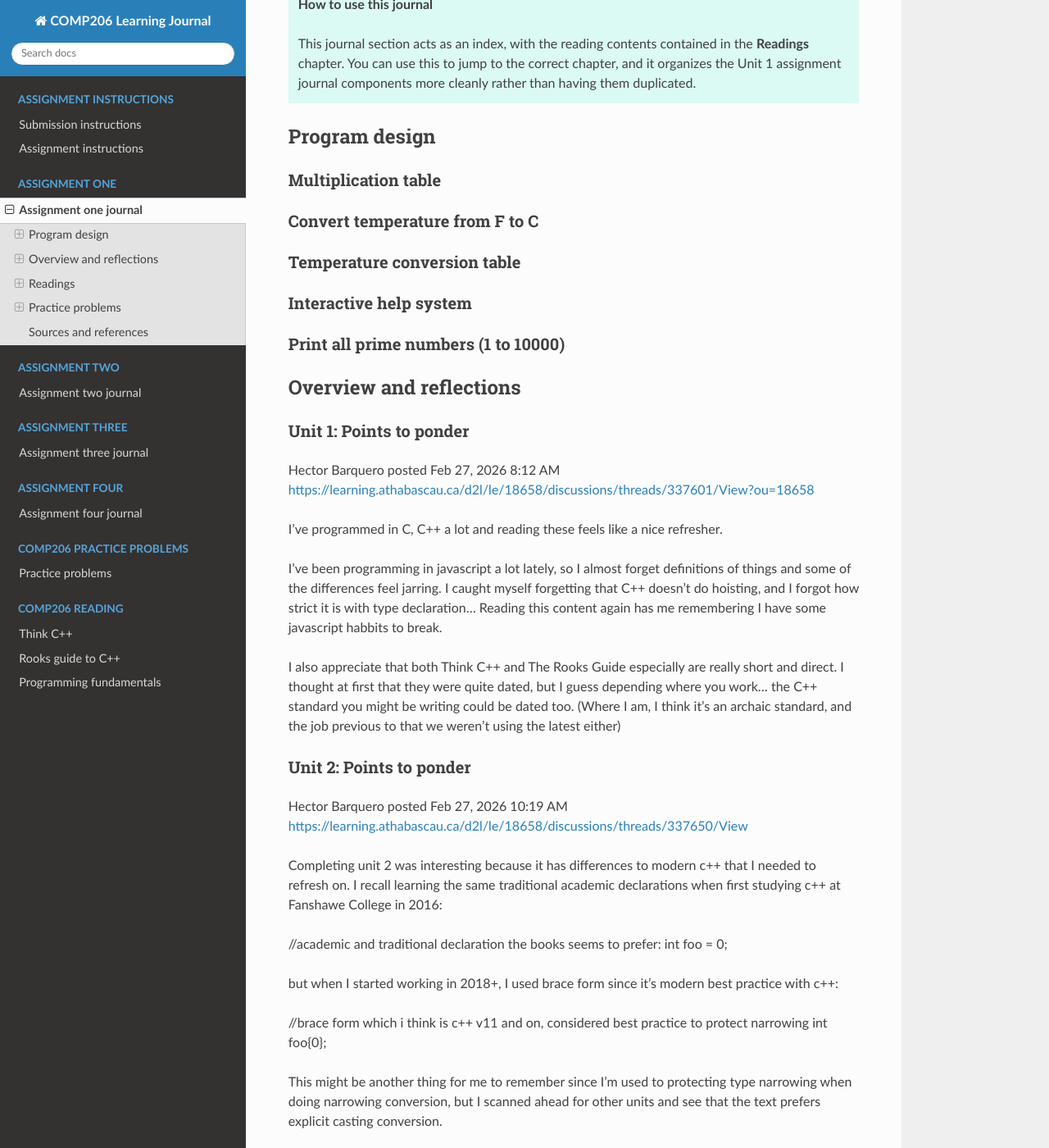
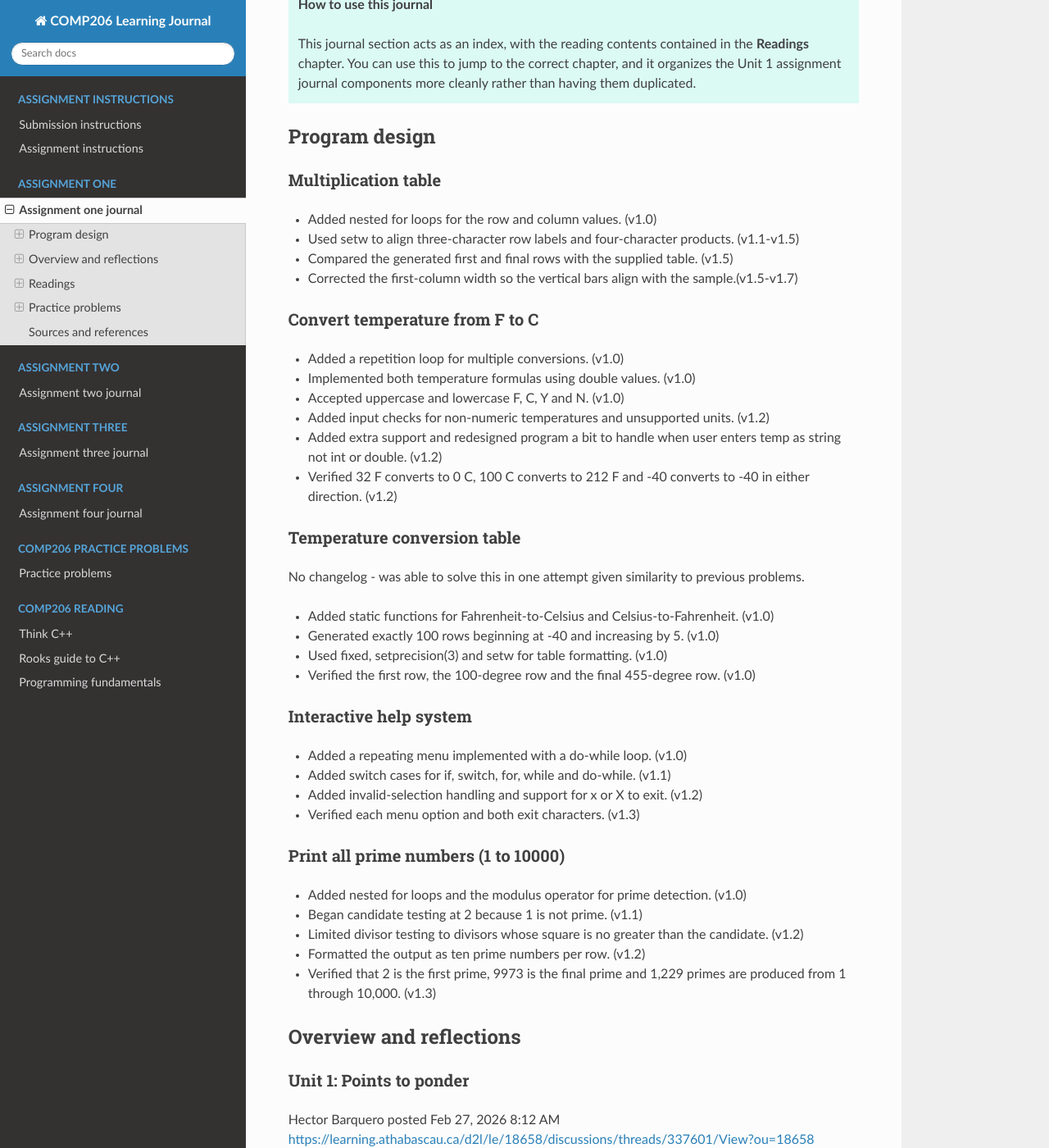
Before and after one commit to hectorbarquero/athabasca-university-docs, a Sphinx documentation site: the page built from COMP206/source/AssignmentOne/main.rst, in a window 1280 px wide and 1400 px high, scrolled down 298 px. Shown: the whole window at 82% size. Built offline with Sphinx 7.4.7 and the Read the Docs theme 3.1.0, drawn with Linux system fonts in a browser that asks for light colours.

Commit message:
add assignment 1 almost done

```diff
--- a/COMP206/source/AssignmentFour/main.rst
+++ b/COMP206/source/AssignmentFour/main.rst
@@ -1,2 +1,5 @@
 Assignment four journal
 +++++++++++++++++++++++++
+
+.. warning::
+   Check back soon. Assignments are now being completed.
--- a/COMP206/source/AssignmentOne/main.rst
+++ b/COMP206/source/AssignmentOne/main.rst
@@ -20,31 +20,55 @@ Program design
 .. dolphin.js is easier ...
 .. logarithm, test case plan and any math sketches
 
+
 Multiplication table
 ~~~~~~~~~~~~~~~~~~~~~~
+- Added nested for loops for the row and column values. (v1.0)
+- Used setw to align three-character row labels and four-character products. (v1.1-v1.5)
+- Compared the generated first and final rows with the supplied table. (v1.5)
+- Corrected the first-column width so the vertical bars align with the sample.(v1.5-v1.7)
 
 
 Convert temperature from F to C
 ~~~~~~~~~~~~~~~~~~~~~~~~~~~~~~~~
+- Added a repetition loop for multiple conversions. (v1.0)
+- Implemented both temperature formulas using double values. (v1.0)
+- Accepted uppercase and lowercase F, C, Y and N. (v1.0)
+- Added input checks for non-numeric temperatures and unsupported units. (v1.2)
+- Added extra support and redesigned program a bit to handle when user enters temp as string not int or double. (v1.2)
+- Verified 32 F converts to 0 C, 100 C converts to 212 F and -40 converts to -40 in either direction. (v1.2)
 
 
 Temperature conversion table
 ~~~~~~~~~~~~~~~~~~~~~~~~~~~~~~~~
+No changelog - was able to solve this in one attempt given similarity to previous problems.
+
+- Added static functions for Fahrenheit-to-Celsius and Celsius-to-Fahrenheit. (v1.0)
+- Generated exactly 100 rows beginning at -40 and increasing by 5. (v1.0)
+- Used fixed, setprecision(3) and setw for table formatting. (v1.0)
+- Verified the first row, the 100-degree row and the final 455-degree row. (v1.0)
 
 
 Interactive help system
 ~~~~~~~~~~~~~~~~~~~~~~~~~~~~~~~~
+- Added a repeating menu implemented with a do-while loop. (v1.0)
+- Added switch cases for if, switch, for, while and do-while. (v1.1)
+- Added invalid-selection handling and support for x or X to exit. (v1.2)
+- Verified each menu option and both exit characters. (v1.3)
 
 
 Print all prime numbers (1 to 10000)
 ~~~~~~~~~~~~~~~~~~~~~~~~~~~~~~~~~~~~~
+- Added nested for loops and the modulus operator for prime detection. (v1.0)
+- Began candidate testing at 2 because 1 is not prime. (v1.1)
+- Limited divisor testing to divisors whose square is no greater than the candidate. (v1.2)
+- Formatted the output as ten prime numbers per row. (v1.2)
+- Verified that 2 is the first prime, 9973 is the final prime and 1,229 primes are produced from 1 through 10,000. (v1.3)
 
 
 
 Overview and reflections
 =========================
-.. What difficulties did i hit?
-.. Link to reading reflections
 
 Unit 1: Points to ponder
 ~~~~~~~~~~~~~~~~~~~~~~~~~
--- a/COMP206/source/AssignmentThree/main.rst
+++ b/COMP206/source/AssignmentThree/main.rst
@@ -1,2 +1,5 @@
 Assignment three journal
 +++++++++++++++++++++++++
+
+.. warning::
+   Check back soon. Assignments are now being completed.
--- a/COMP206/source/AssignmentTwo/main.rst
+++ b/COMP206/source/AssignmentTwo/main.rst
@@ -1,2 +1,5 @@
 Assignment two journal
 +++++++++++++++++++++++
+
+.. warning::
+   Check back soon. Assignments are now being completed.
```
Also changed, not shown: 11 other files.
